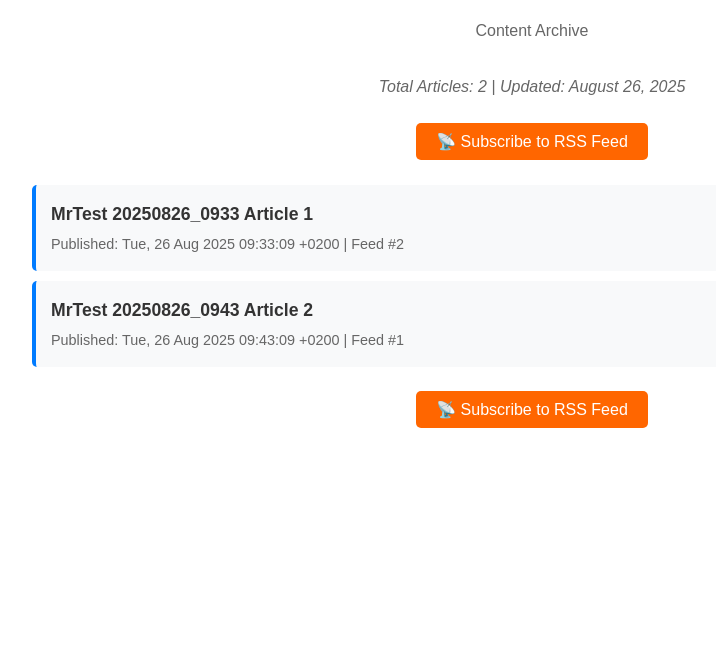
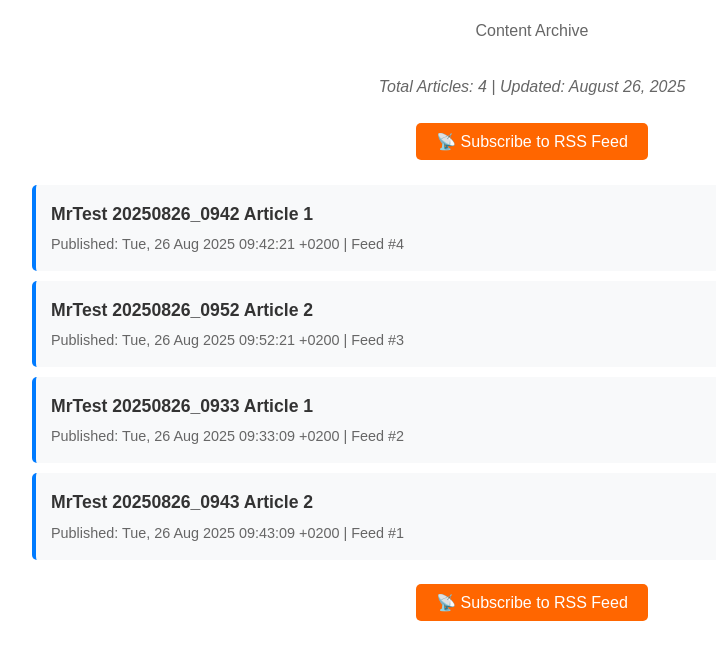
Before and after one commit to mrbiddz/production_rss_feeds, a plain HTML site: page mrtest_neu2/index.html in a window 1280 px wide. Shown: the part 96-756 px from the top of the page, without its empty margins (108-824 px from the left). Drawn offline with Linux system fonts and the light colour scheme.

Commit message:
Update index.html with 2 new articles for MrTest

```diff
--- a/mrtest_neu2/index.html
+++ b/mrtest_neu2/index.html
@@ -52,7 +52,7 @@
     <div class="subtitle">Content Archive</div>
 
     <div class="stats">
-        Total Articles: 2 | Updated: August 26, 2025
+        Total Articles: 4 | Updated: August 26, 2025
     </div>
 
     <div class="rss-link">
@@ -60,6 +60,18 @@
     </div>
 
     <ul class="article-list">
+        <li class="article-item">
+            <a href="https://mrbiddz.github.io/production_rss_feeds/mrtest_neu2/articles/5d7a64c1.html" target="_blank">MrTest 20250826_0942 Article 1</a>
+            <div class="article-meta">
+                Published: Tue, 26 Aug 2025 09:42:21 +0200 | Feed #4
+            </div>
+        </li>
+        <li class="article-item">
+            <a href="https://mrbiddz.github.io/production_rss_feeds/mrtest_neu2/articles/0f92363a.html" target="_blank">MrTest 20250826_0952 Article 2</a>
+            <div class="article-meta">
+                Published: Tue, 26 Aug 2025 09:52:21 +0200 | Feed #3
+            </div>
+        </li>
         <li class="article-item">
             <a href="https://mrbiddz.github.io/production_rss_feeds/mrtest_neu2/articles/d5231744.html" target="_blank">MrTest 20250826_0933 Article 1</a>
             <div class="article-meta">
```
